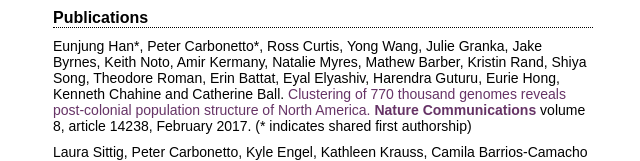
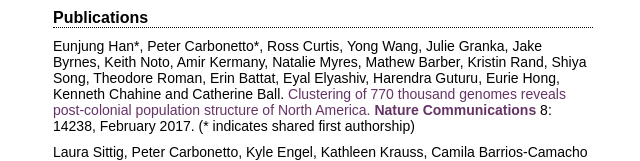
Before and after one commit to pcarbo/pcarbo.github.io, a plain HTML site: page index.html in a window 1280 px wide. Shown: the part 358-519 px from the top of the page, without its empty margins (317-957 px from the left). Drawn offline with Linux system fonts and the light colour scheme.

Commit message:
Revised Nat. Comms. ref.

```diff
--- a/index.html
+++ b/index.html
@@ -87,7 +87,7 @@ Ball. <a href="http://www.nature.com/articles/ncomms14238">Clustering of
 770 thousand genomes reveals post-colonial
 population structure of North America.
 <a href="http://www.nature.com/ncomms"><b>Nature Communications</b></a>
-volume 8, article 14238, February 2017.
+8: 14238, February 2017.
 (* indicates shared first authorship)</p>
 
 <p class=pub>
```
